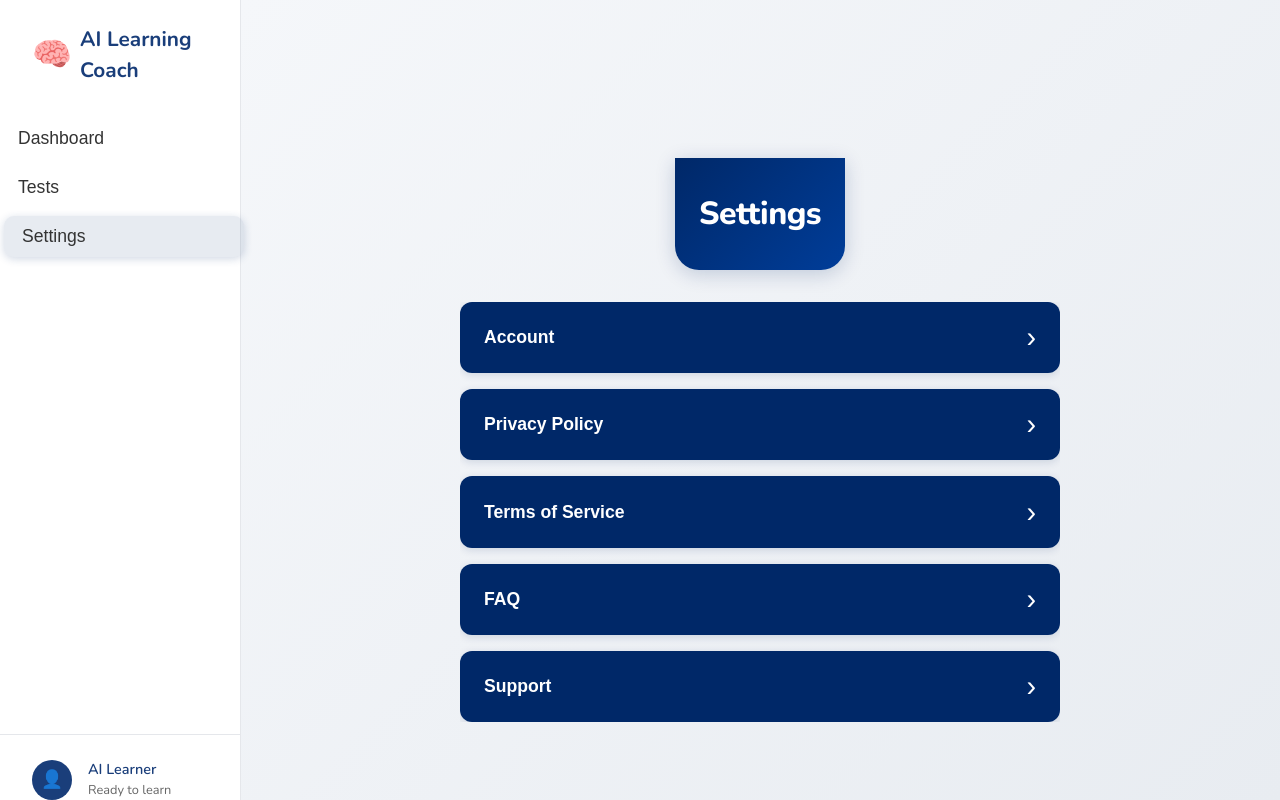
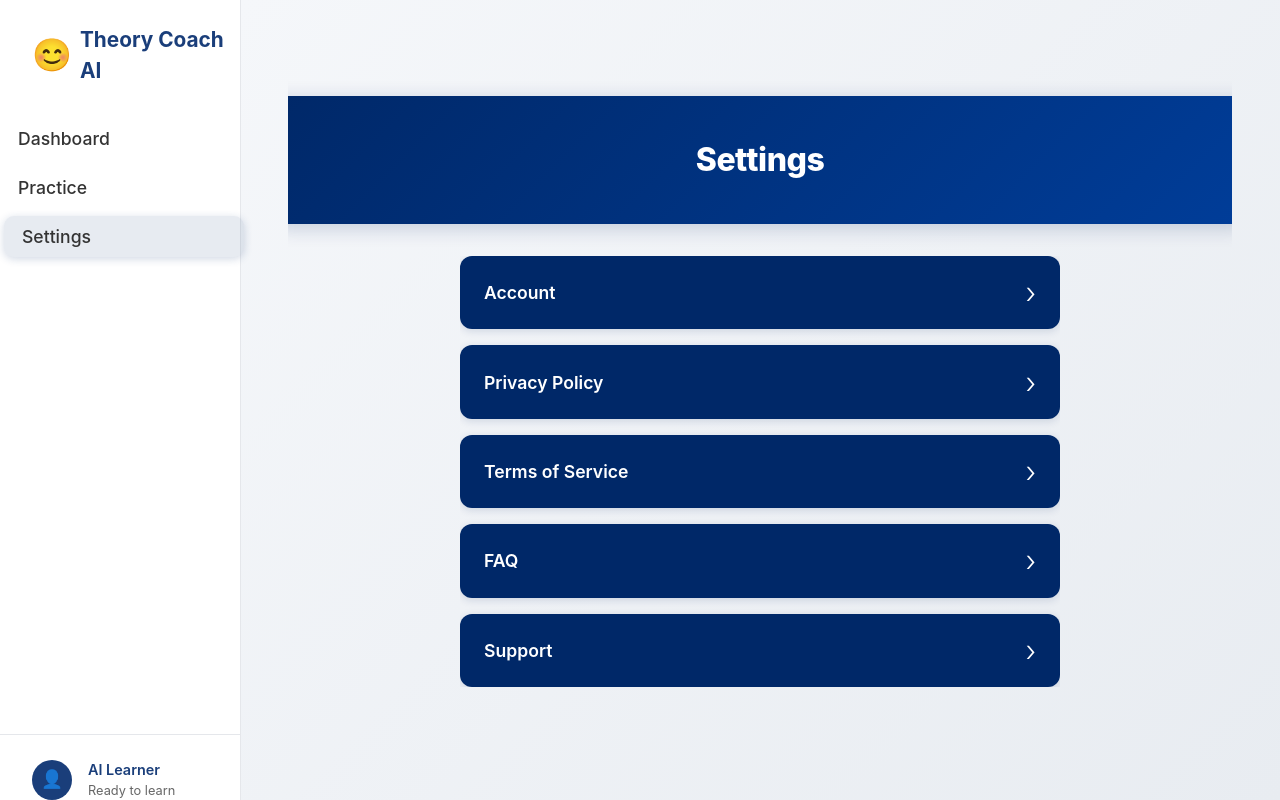
Before and after one commit to fullcircleAI/cbr-ai-coach, a React (Create React App) app: page /settings in a window 1280 px wide. Built offline with nearby package versions, Linux system fonts and the light colour scheme.

Commit message:
Major UX improvements: Fix Settings header (white on blue), update mascot to red face, one font throughout app, splash shows only once like Duolingo, rename Tests to Practice

```diff
--- a/src/App.css
+++ b/src/App.css
@@ -1,9 +1,14 @@
-@import url('https://fonts.googleapis.com/css2?family=Nunito:wght@400;500;600;700;800&display=swap');
+/* Use SF Pro for iOS/Android native feel */
+@import url('https://fonts.googleapis.com/css2?family=Inter:wght@400;500;600;700;800;900&display=swap');
+
+* {
+  font-family: -apple-system, BlinkMacSystemFont, 'SF Pro Display', 'SF Pro Text', 'Inter', system-ui, sans-serif !important;
+}
 
 .App {
   min-height: 100vh;
   background: linear-gradient(135deg, #1A3E7A 0%, #002868 100%);
-  font-family: 'Nunito', system-ui, -apple-system, BlinkMacSystemFont, 'Segoe UI', Roboto, Oxygen, Ubuntu, Cantarell, sans-serif;
+  font-family: -apple-system, BlinkMacSystemFont, 'SF Pro Display', 'SF Pro Text', 'Inter', system-ui, sans-serif;
   position: relative;
   overflow: hidden;
 }
--- a/src/App.tsx
+++ b/src/App.tsx
@@ -11,7 +11,11 @@ import { PracticeTest } from './components/PracticeTest';
 import './App.css';
 
 function App() {
-  const [showSplash, setShowSplash] = useState(true);
+  const [showSplash, setShowSplash] = useState(() => {
+    // Only show splash on first visit (like Duolingo)
+    const hasSeenSplash = localStorage.getItem('hasSeenSplash');
+    return !hasSeenSplash;
+  });
 
   useEffect(() => {
     // Add body class to prevent scrolling during splash
@@ -23,6 +27,7 @@ function App() {
   }, [showSplash]);
 
   const handleSplashFinish = () => {
+    localStorage.setItem('hasSeenSplash', 'true');
     setShowSplash(false);
   };
 
--- a/src/components/Navigation.tsx
+++ b/src/components/Navigation.tsx
@@ -17,8 +17,8 @@ export const Navigation: React.FC = () => {
     },
     {
       id: 'tests',
-      label: 'Tests',
-      icon: '🧪',
+      label: 'Practice',
+      icon: '✏️',
       path: '/tests',
       description: 'Practice tests and mock exams'
     },
@@ -56,8 +56,8 @@ export const Navigation: React.FC = () => {
       {/* Sidebar Navigation */}
       <nav className={`sidebar ${isMobileMenuOpen ? 'mobile-open' : ''}`}>
         <div className="logo">
-          <div className="logo-icon">🧠</div>
-          <span>AI Learning Coach</span>
+          <div className="logo-icon">😊</div>
+          <span>Theory Coach AI</span>
         </div>
 
         <div className="nav-list">
--- a/src/components/Settings.css
+++ b/src/components/Settings.css
@@ -15,16 +15,17 @@
   display: flex;
   flex-direction: column;
   align-items: center;
-  justify-content: center;
-  padding-top: 2rem;
+  justify-content: flex-start;
+  padding-top: 0;
   overflow: hidden;
 }
 
 /* Header Banner - Same as Practice Page */
 .page-header-banner {
   background: linear-gradient(135deg, #002868 0%, #003d99 100%);
-  padding: 2rem 1.5rem;
-  margin: -1rem -1rem 2rem -1rem;
+  padding: 2.5rem 1.5rem;
+  margin: 0 0 2rem 0;
+  width: 100%;
   border-radius: 0 0 24px 24px;
   box-shadow: 0 4px 20px rgba(0, 40, 104, 0.2);
   text-align: center;
@@ -32,7 +33,7 @@
 
 .page-header-title {
   margin: 0;
-  color: #ffffff;
+  color: #ffffff !important;
   font-size: 2rem;
   font-weight: 800;
   letter-spacing: -0.5px;
--- a/src/components/SplashScreen.tsx
+++ b/src/components/SplashScreen.tsx
@@ -24,7 +24,7 @@ export const SplashScreen: React.FC<SplashScreenProps> = ({ onFinish }) => {
       <div className="splash-content">
         <div className="splash-circle">
           <div className="mascot-container">
-            <div className="mascot">🧠</div>
+            <div className="mascot">😊</div>
           </div>
         </div>
         <h1 className="splash-title">Theory Coach AI</h1>
```
